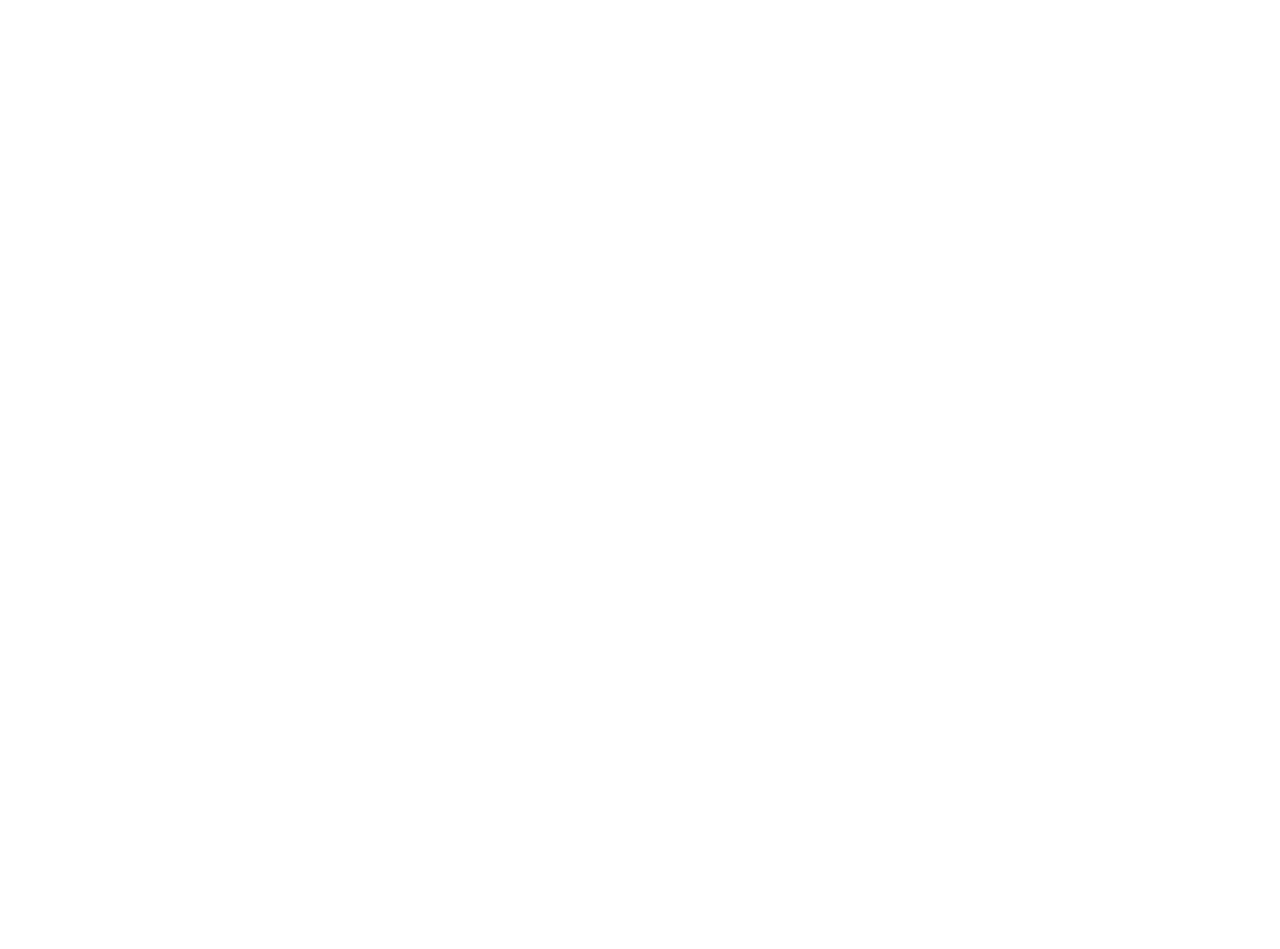
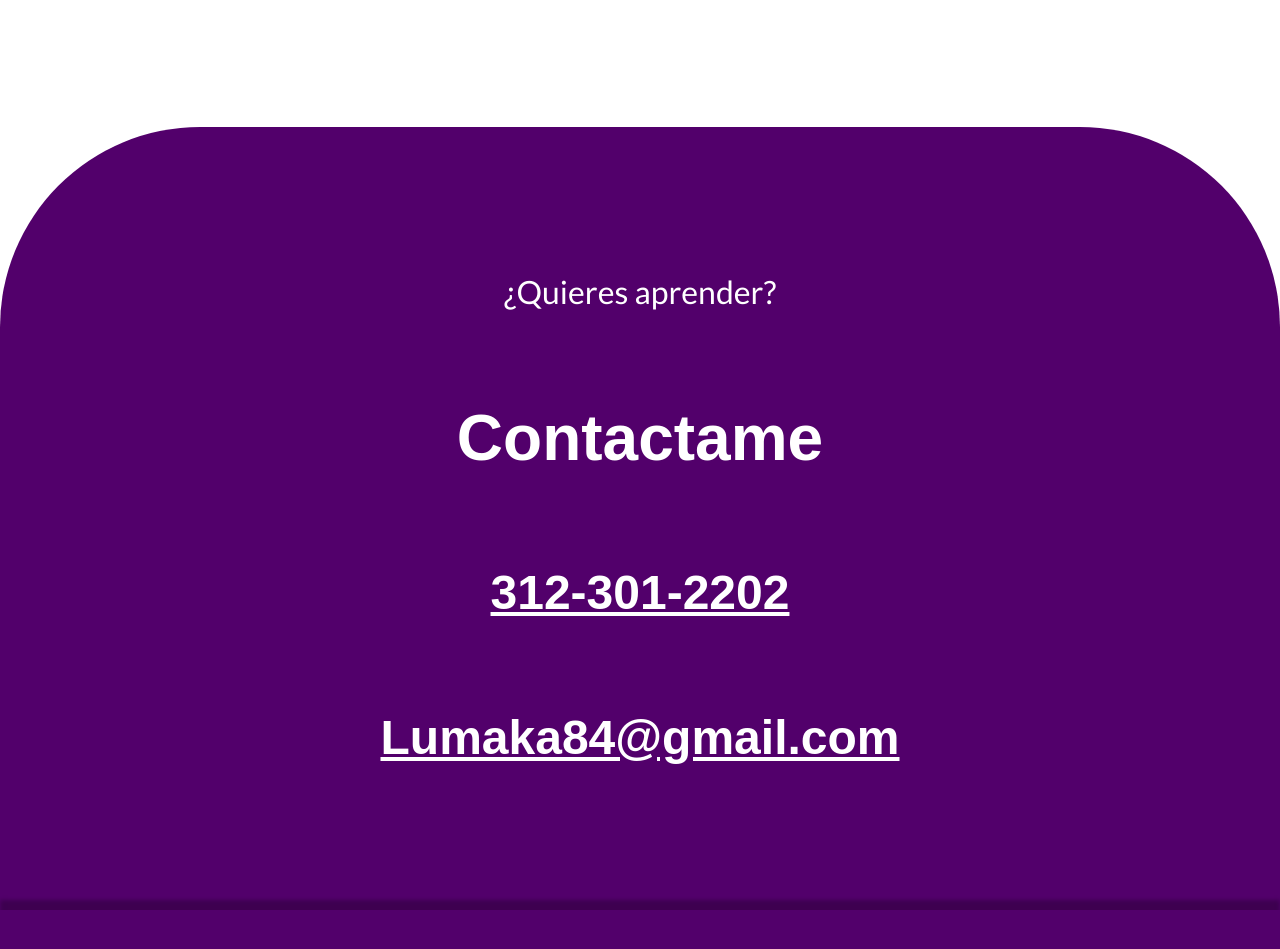
Before and after one commit to daitomiun/dalet-proyect, a React (Create React App) app in the folder dalet/: page / in a window 1280 px wide. Shown: the part 3260-4209 px from the top of the page. Before the commit the page ends 2787 px from the top, so only its background shows below. Built offline with nearby package versions, Linux system fonts and the light colour scheme; a web font is replaced by a local one.

Commit message:
footer hecho, falta experiencia y pulido de responsive

```diff
--- a/dalet/src/App.js
+++ b/dalet/src/App.js
@@ -1,3 +1,5 @@
+import Experiencia from './components/Experiencia';
+import Footer from './components/Footer';
 import Header from './components/Header';
 import Logo from './components/Logo';
 import QuienSoy from './components/Quien-soy';
@@ -11,6 +13,8 @@
     <Logo/>
     <QuienSoy/>
     <Servicio/>
+    <Experiencia/>
+    <Footer/>
    </>
   );
 }
--- a/dalet/src/components/Experiencia.js
+++ b/dalet/src/components/Experiencia.js
@@ -0,0 +1,13 @@
+import React from 'react';
+
+const Experiencia= ()=>{
+  return(
+    <>
+      <div className="background red">
+
+      </div>
+    </>
+  )
+}
+
+export default Experiencia;
--- a/dalet/src/components/Footer.js
+++ b/dalet/src/components/Footer.js
@@ -0,0 +1,25 @@
+import React from "react";
+
+const Footer = () => {
+  return (
+    <>
+      <div className="background purple">
+        <p>¿Quieres aprender?</p>
+        <h1>Contactame</h1>
+        <h1>
+          <a href="http://" target="_blank" rel="noopener noreferrer">
+            312-301-2202
+          </a>
+        </h1>
+        <h1>
+          <a href="http://" target="_blank" rel="noopener noreferrer">
+            Lumaka84@gmail.com
+          </a>
+        </h1>
+      </div>
+      <footer></footer>
+    </>
+  );
+};
+
+export default Footer;
--- a/dalet/src/sass/App.scss
+++ b/dalet/src/sass/App.scss
@@ -5,3 +5,5 @@
 @import "logo.scss";
 @import "quienSoy.scss";
 @import "servicio.scss";
+@import "experiencia.scss";
+@import "footer.scss";
--- /dev/null
+++ b/dalet/src/sass/experiencia.scss
@@ -0,0 +1,6 @@
+.background{
+  &.red{
+    background: $red-secondary;
+    box-shadow: 0px 4px 4px rgba(0, 0, 0, 0.25), 0px 5px 4px rgba(0, 0, 0, 0.25), 0px 10px 10px 5px rgba(82, 0, 106, 0.5);
+  }
+}
--- /dev/null
+++ b/dalet/src/sass/footer.scss
@@ -0,0 +1,52 @@
+.background{
+  &.purple{
+    background: $purple-main;
+    box-shadow: none;
+    border-radius: 50px 50px 0 0;
+    text-align: center;
+
+
+    h1,p,a{
+      padding: 2.8125rem 0;
+      color: $white;
+
+    }
+    h1:nth-of-type(1){
+      font-size: 3rem;
+    }
+  }
+}
+footer{
+  width: 100%;
+  background: $purple-main;
+  height: 7.5rem;
+  box-shadow: 0px -10px 4px rgba(0, 0, 0, 0.25);
+}
+
+
+@media(min-width:800px){
+  .background{
+    &.purple{
+
+      border-radius: 6.25rem 6.25rem 0 0;
+    }
+  }
+}
+@media(min-width:1200px){
+  .background{
+    &.purple{
+
+      border-radius: 12.5rem 12.5rem 0 0;
+
+      h1:nth-of-type(1){
+        font-size: 4rem;
+      }
+      h1{
+        font-size: 3rem;
+      }
+      p{
+        font-size: 2rem;
+      }
+    }
+  }
+}
```
Also changed, not shown: dalet/src/assets/logo-mateo.svg (added).
